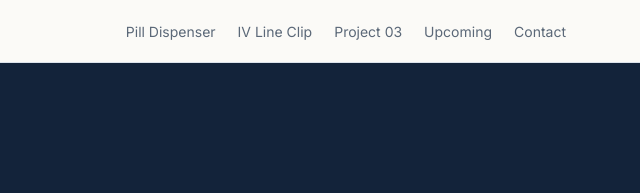
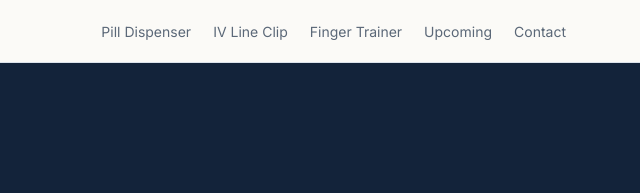
Before and after one commit to angelinaaung-maker/angelinaaung, a plain HTML site: page index.html in a window 1280 px wide. Shown: the top 193 px of the page, 486-1126 px from the left. Drawn offline with Linux system fonts and the light colour scheme.

Commit message:
Name the Project 03 nav link

```diff
--- a/index.html
+++ b/index.html
@@ -120,7 +120,7 @@ footer a{color:#CFDDEA}
     <ul>
       <li><a href="#p1">Pill Dispenser</a></li>
       <li><a href="#p2">IV Line Clip</a></li>
-      <li><a href="#p3">Project 03</a></li>
+      <li><a href="#p3">Finger Trainer</a></li>
       <li><a href="#next">Upcoming</a></li>
       <li><a href="#contact">Contact</a></li>
     </ul>
```
